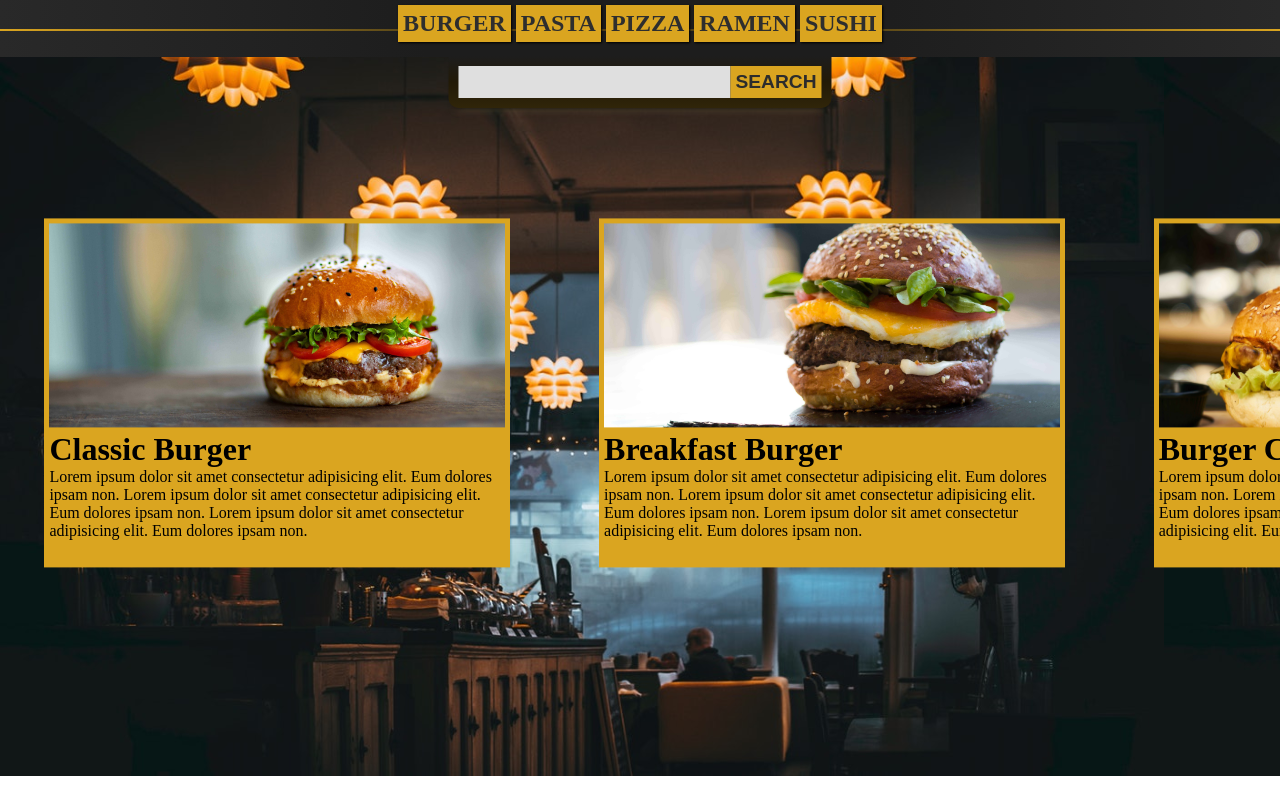
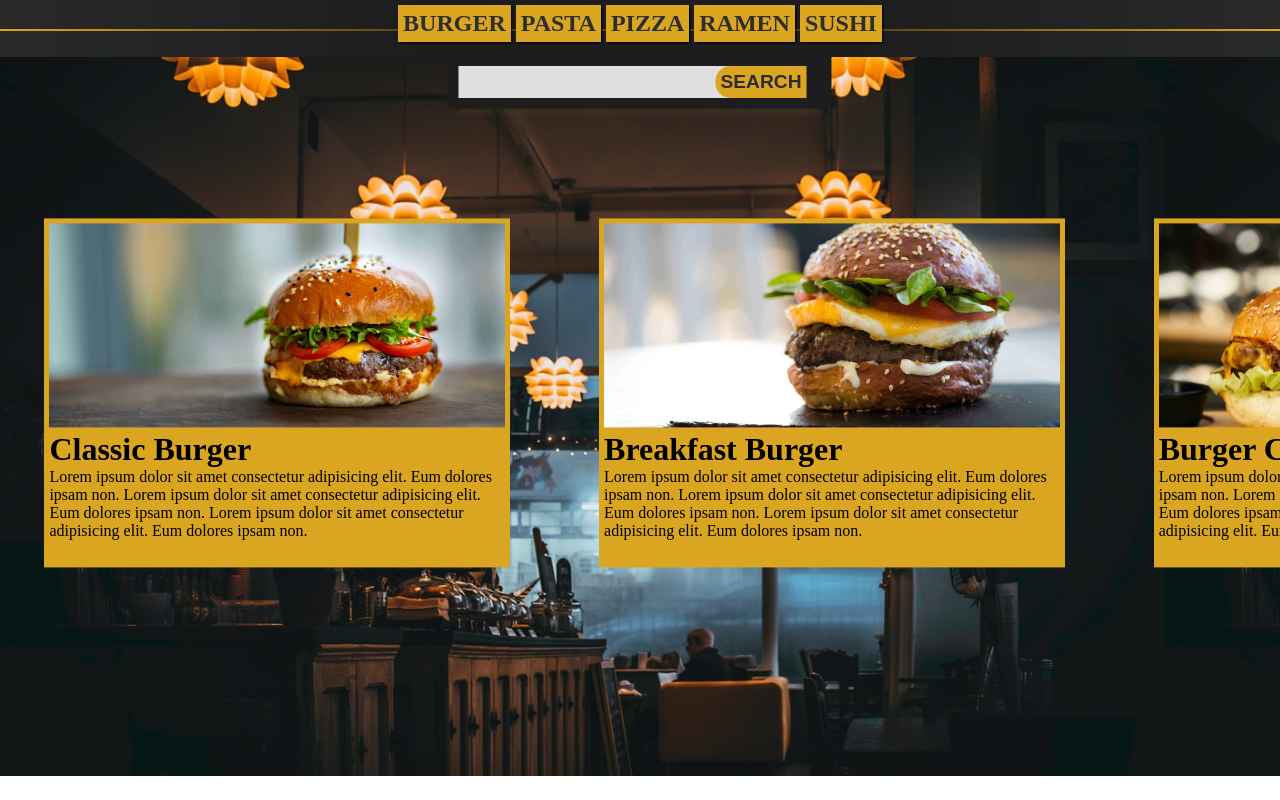
Before and after one commit to jazperbalatbat/Food-Menu-ReactJSpractice-, a React (Create React App) app: page / in a window 1280 px wide. Shown: the top 800 px of the page. Built offline with nearby package versions, Linux system fonts and the light colour scheme.

Commit message:
searchbar css

```diff
--- a/src/App.css
+++ b/src/App.css
@@ -80,13 +80,11 @@
 .body .nav .searchbar {
   position: absolute;
   padding: 10px;
-  background: -webkit-gradient(linear, left top, left bottom, from(#1d1d1d), color-stop(#221a07), to(#302509));
-  background: linear-gradient(#1d1d1d, #221a07, #302509);
+  background: #1d1d1d;
   top: 99%;
   left: 50%;
   -webkit-transform: translateX(-50%);
           transform: translateX(-50%);
-  border-radius: 0 0 10px 10px;
   display: -webkit-box;
   display: -ms-flexbox;
   display: flex;
@@ -105,6 +103,7 @@
   text-transform: uppercase;
   padding: 5px;
   font-weight: bolder;
+  border-radius: 0 0 0 0;
 }
 
 .body .nav .searchbar .sb_text {
@@ -115,6 +114,10 @@
 
 .body .nav .searchbar .sb_btn {
   background: goldenrod;
+  border-radius: 15px 0 0 15px;
+  -webkit-transform: translateX(-15px);
+          transform: translateX(-15px);
+  cursor: pointer;
 }
 
 .body .menu {
```
